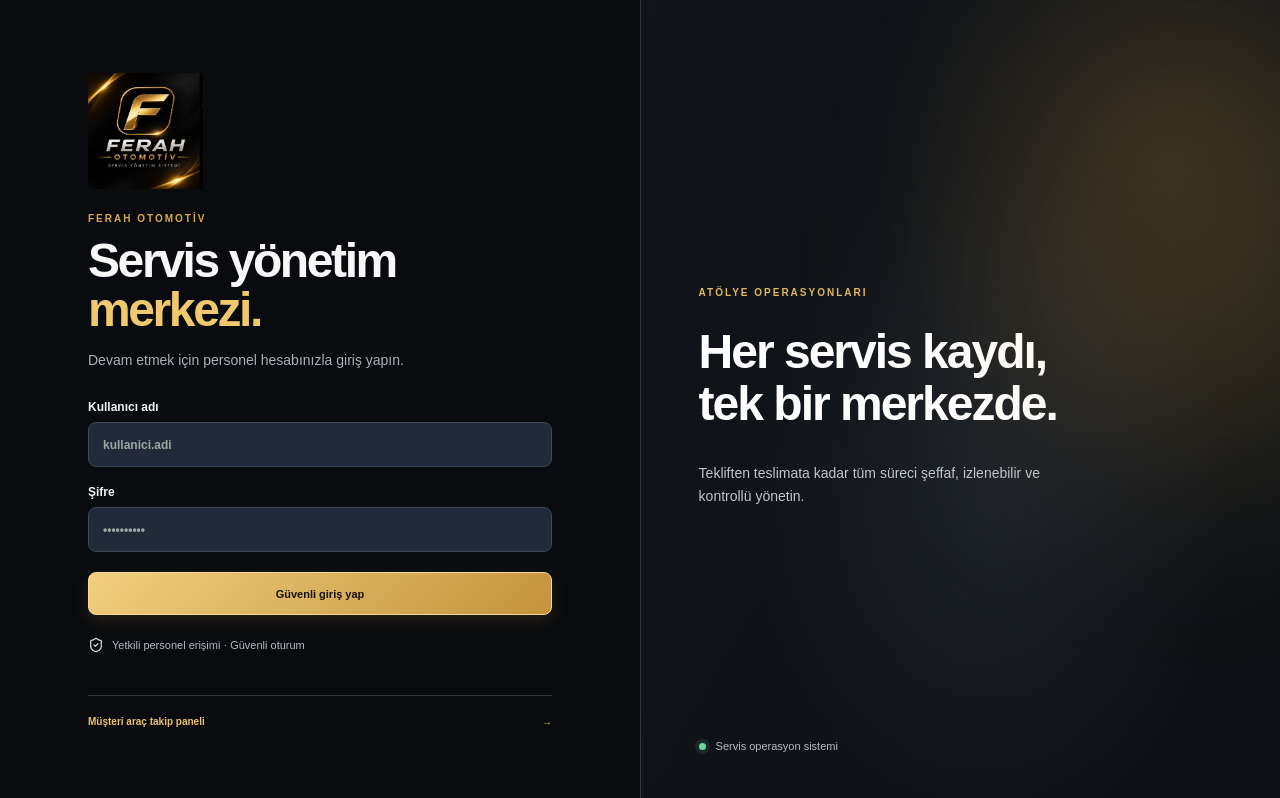
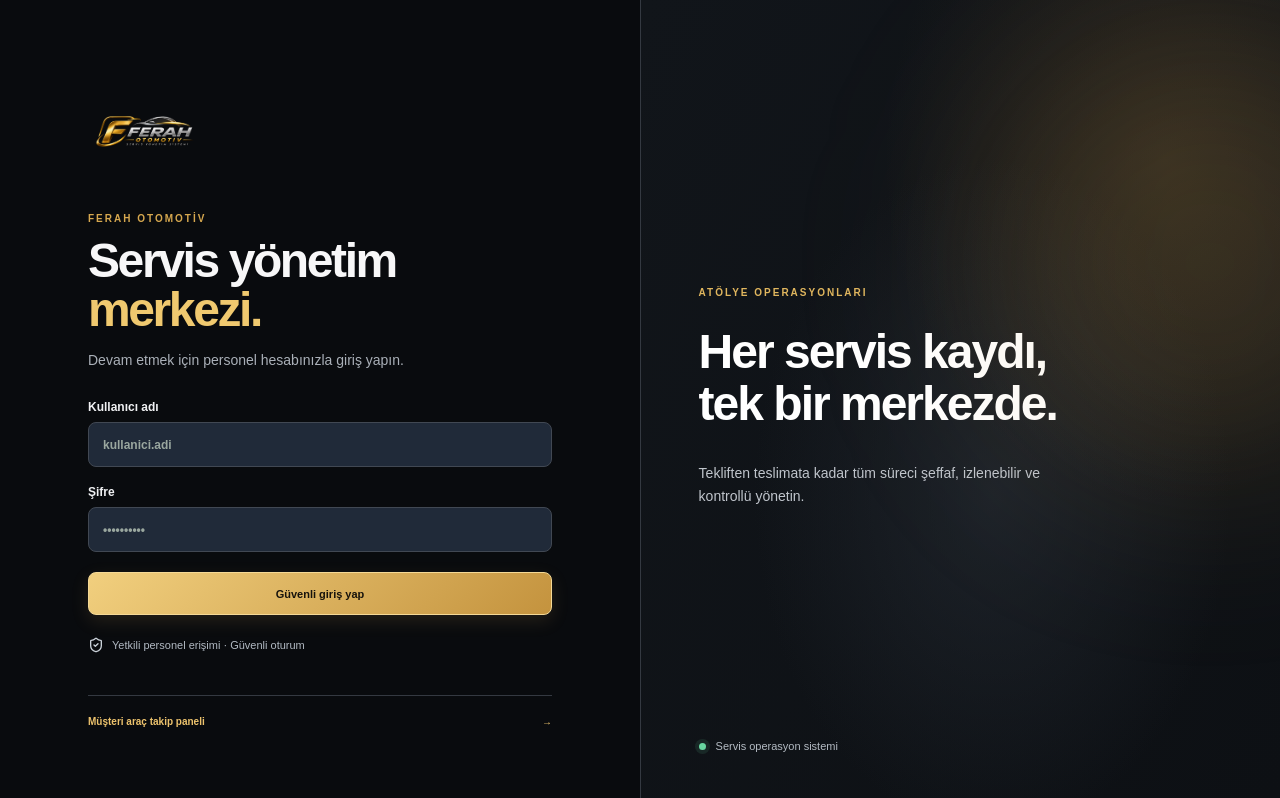
Before and after one commit to otoferah/carservice, a Next.js app: page /login in a window 1280 px wide. Built offline with nearby package versions, Linux system fonts and the light colour scheme.

Commit message:
Use transparent Ferah metallic PNG logo

```diff
--- a/src/app/login/page.tsx
+++ b/src/app/login/page.tsx
@@ -14,7 +14,7 @@ export default function LoginPage(){
   finally{setBusy(false);}
  }
  return <main className="login-page">
-  <div className="login-card"><div className="login-brand-logo"><img src="/assets/ferah-logo.jpg" alt="Ferah Otomotiv"/></div>
+  <div className="login-card"><div className="login-brand-logo"><img src="/assets/FERAH%20OTOMOT%C4%B0V%20Metalik%20Logo.png" alt="Ferah Otomotiv"/></div>
    <p className="eyebrow">FERAH OTOMOTİV</p><h1>Servis yönetim<br/><span>merkezi.</span></h1>
    <p className="muted">Devam etmek için personel hesabınızla giriş yapın.</p>
    <form onSubmit={submit} className="login-form">
```
